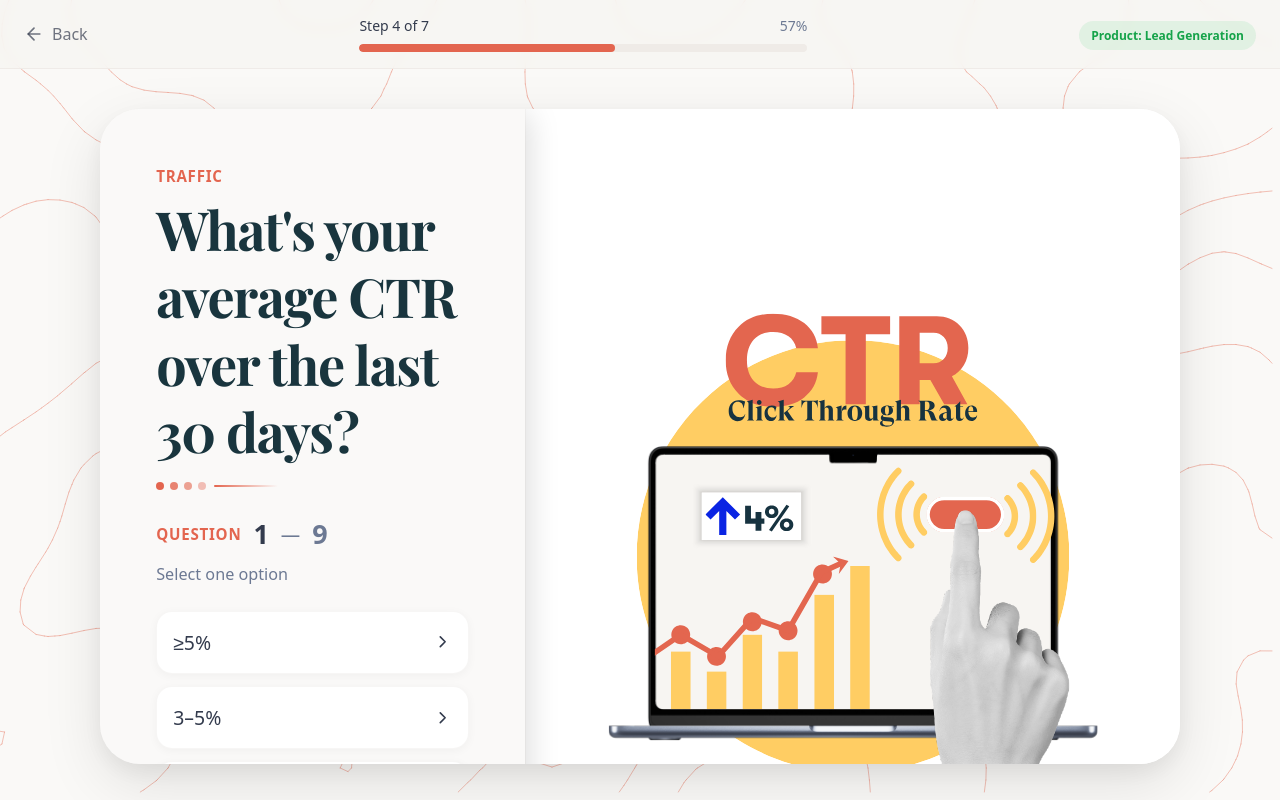
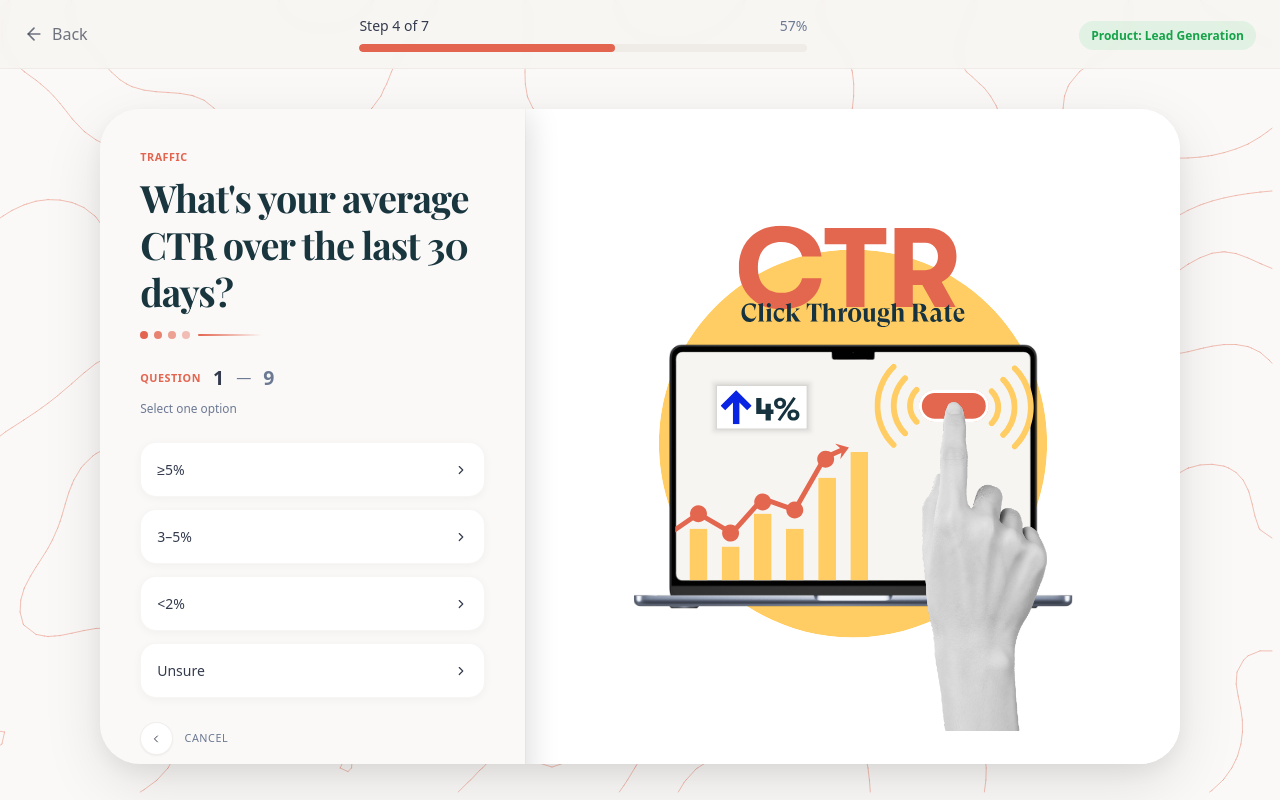
Before and after one commit to productteamautomations/pathfinder-ap, a React (Vite) app: page /funnel-diagnostic/leadgen in a window 1280 px wide. Built offline with nearby package versions, Linux system fonts and the light colour scheme; the HTML template or start-up script is replaced by a standard one.

Commit message:
Code edited in Lovable Code Editor
Edited UI in Lovable

```diff
--- a/src/pages/leadgen/FunnelDiagnostic.tsx
+++ b/src/pages/leadgen/FunnelDiagnostic.tsx
@@ -194,7 +194,7 @@ export default function FunnelDiagnostic() {
         >
           <div className="grid md:grid-cols-[0.65fr_1fr] h-full">
             {/* Left Side - Question & Options */}
-            <div className="p-14 flex flex-col bg-muted/30 relative z-10 shadow-[8px_0_30px_-5px_rgba(0,0,0,0.15)] h-full">
+            <div className="p-10 flex flex-col bg-muted/30 relative z-10 shadow-[8px_0_30px_-5px_rgba(0,0,0,0.15)] h-full">
               <AnimatePresence mode="wait">
                 <motion.div
                   key={currentQuestion}
@@ -208,13 +208,13 @@ export default function FunnelDiagnostic() {
                   <div className="flex-shrink-0 mb-6">
                     <span
                       className="font-semibold text-primary uppercase tracking-wider mb-2 block"
-                      style={{ fontSize: "1.4cqw" }}
+                      style={{ fontSize: "1cqw" }}
                     >
                       {question.section}
                     </span>
                     <h2
                       className="font-display font-bold text-title leading-tight tracking-tight"
-                      style={{ fontSize: "5cqw" }}
+                      style={{ fontSize: "3.5cqw" }}
                     >
                       {question.question}
                     </h2>
@@ -226,21 +226,21 @@ export default function FunnelDiagnostic() {
                     <div className="flex items-center gap-3">
                       <span
                         className="font-semibold text-primary uppercase tracking-wider"
-                        style={{ fontSize: "1.4cqw" }}
+                        style={{ fontSize: "1cqw" }}
                       >
                         Question
                       </span>
-                      <span className="font-bold text-foreground" style={{ fontSize: "2.5cqw" }}>
+                      <span className="font-bold text-foreground" style={{ fontSize: "1.8cqw" }}>
                         {currentQuestion + 1}
                       </span>
-                      <span className="text-muted-foreground" style={{ fontSize: "1.8cqw" }}>
+                      <span className="text-muted-foreground" style={{ fontSize: "1.4cqw" }}>
                         —
                       </span>
-                      <span className="font-bold text-muted-foreground" style={{ fontSize: "2.5cqw" }}>
+                      <span className="font-bold text-muted-foreground" style={{ fontSize: "1.8cqw" }}>
                         {totalSteps}
                       </span>
                     </div>
-                    <p className="text-muted-foreground mt-2" style={{ fontSize: "1.5cqw" }}>
+                    <p className="text-muted-foreground mt-2" style={{ fontSize: "1.1cqw" }}>
                       Select one option
                     </p>
                   </div>
@@ -259,10 +259,10 @@ export default function FunnelDiagnostic() {
                             ? "border-primary bg-primary text-primary-foreground shadow-[0_4px_20px_rgba(227,102,79,0.25)]"
                             : "border-border/30 bg-white text-foreground hover:border-primary/40 hover:shadow-[0_4px_15px_rgba(0,0,0,0.08)]"
                         }`}
-                        style={{ fontSize: "1.8cqw" }}
+                        style={{ fontSize: "1.3cqw" }}
                       >
                         <span>{option}</span>
-                        <ChevronRight className="transition-transform" style={{ width: "1.8cqw", height: "1.8cqw" }} />
+                        <ChevronRight className="transition-transform" style={{ width: "1.3cqw", height: "1.3cqw" }} />
                       </motion.button>
                     ))}
                   </div>
@@ -271,15 +271,15 @@ export default function FunnelDiagnostic() {
                   <button
                     onClick={handleBack}
                     className="mt-6 flex-shrink-0 font-medium text-muted-foreground hover:text-foreground transition-colors flex items-center gap-3 group"
-                    style={{ fontSize: "1.4cqw" }}
+                    style={{ fontSize: "1cqw" }}
                   >
                     <div
                       className="rounded-full bg-white border border-border/50 flex items-center justify-center shadow-sm group-hover:shadow-md group-hover:border-primary/30 transition-all"
-                      style={{ width: "4cqw", height: "4cqw" }}
+                      style={{ width: "3cqw", height: "3cqw" }}
                     >
                       <ChevronRight
                         className="text-foreground rotate-180"
-                        style={{ width: "1.5cqw", height: "1.5cqw" }}
+                        style={{ width: "1.1cqw", height: "1.1cqw" }}
                       />
                     </div>
                     <span className="uppercase tracking-wider">{currentQuestion > 0 ? "Back" : "Cancel"}</span>
@@ -300,7 +300,7 @@ export default function FunnelDiagnostic() {
                   animate={{ opacity: imageLoaded ? 1 : 0 }}
                   exit={{ opacity: 0 }}
                   transition={{ duration: 0.4, ease: "easeOut" }}
-                  className="absolute inset-0 w-full h-full object-contain p-4"
+                  className="absolute inset-0 w-full h-full object-contain p-12"
                 />
               </AnimatePresence>
             </div>
```
